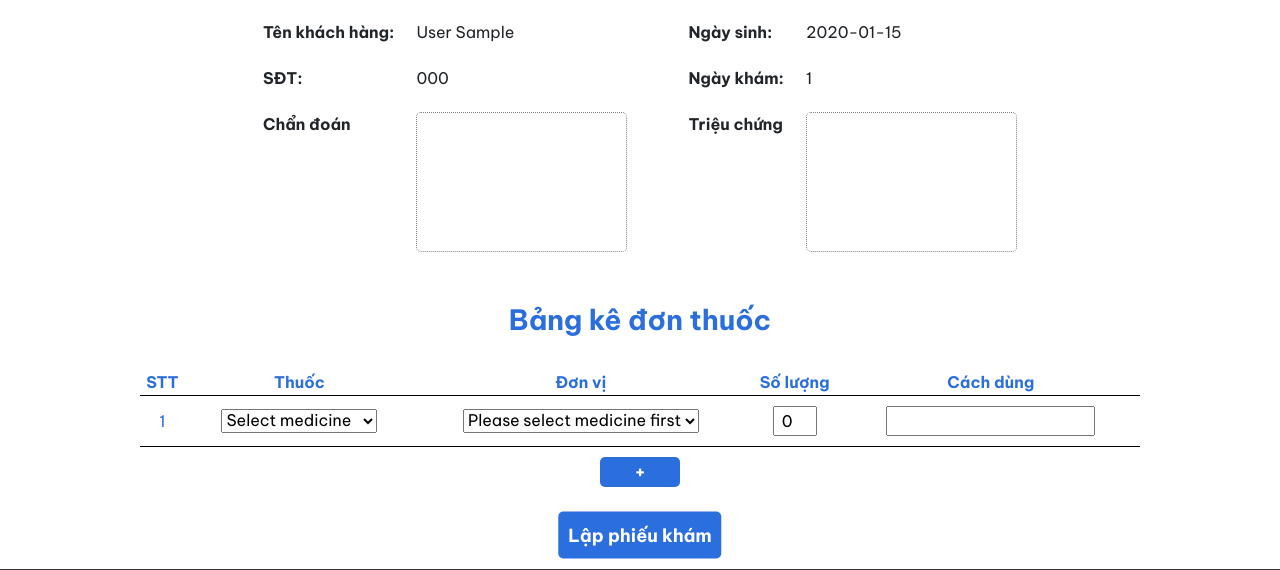
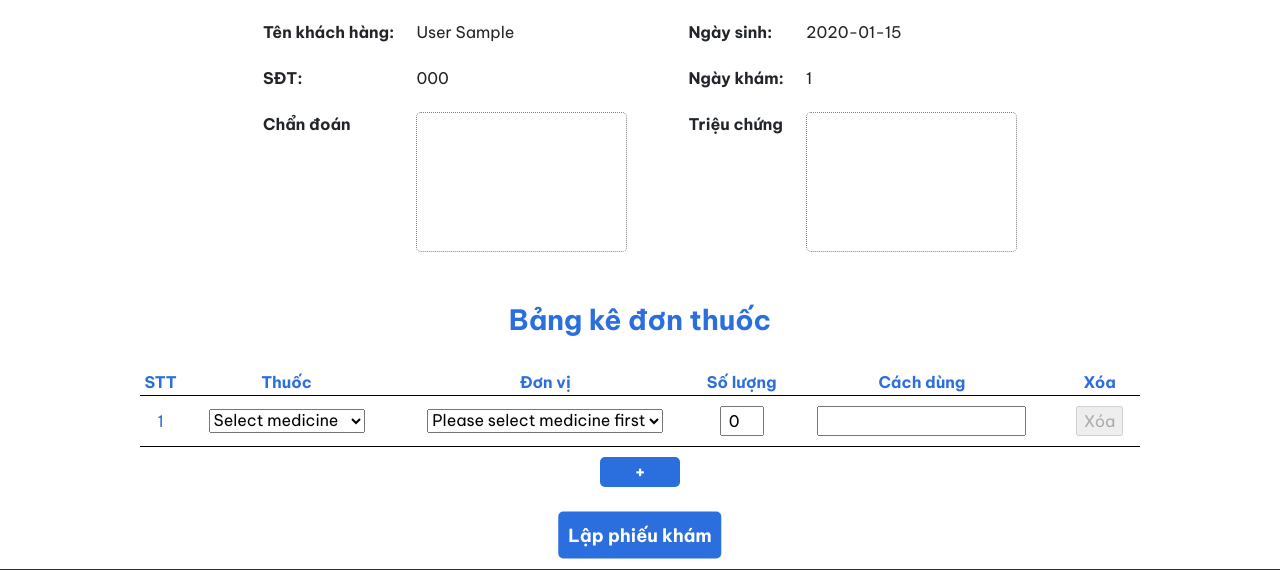
Before and after one commit to HuyNguyenDinh/CNPM, a Flask app: page /doctor-view/make-a-medical-bill/1/1 in a window 1280 px wide. Shown: the part 281-851 px from the top of the page. Run offline with Flask 2, Linux system fonts and the light colour scheme; a user stored in the database is signed in; tables that the repository leaves empty hold one stand-in row (values such as "Sample post"); grey boxes marked "Sample" are stand-in pictures; some libraries are stand-ins or nearby versions.

Commit message:
Add constraint to detail make a medical bill

```diff
--- a/clinicapp/static/js/script.js
+++ b/clinicapp/static/js/script.js
@@ -106,15 +106,17 @@ sessionStorage.setItem("serial", 2);
 var medicine_list = []
 
 function add_med_unit_in_system(med_unit) {
-    medicine_list.push(med_unit);
+    if (med_unit)
+        medicine_list.push(med_unit);
 }
 
 function rm_all_med_unit() {
-    if (medicine_list.length == 0) {
+    if (medicine_list.length <= 0) {
         return;
     }
     else {
         medicine_list.pop();
+        rm_all_med_unit();
     }
 }
 
@@ -136,6 +138,8 @@ function temp(med_id, med_unit_id, med_unit_quantity) {
         fieldSel = document.getElementById(med_unit_id),
         quantitySel = document.getElementById(med_unit_quantity);
     if (med_list != null) {
+        typeSel.length = 1;
+        fieldSel.length = 1;
         for (const [key, value] of Object.entries(med_list)) {
             typeSel.options[typeSel.options.length] = new Option(value["name"], key);
         }
@@ -163,12 +167,15 @@ function temp(med_id, med_unit_id, med_unit_quantity) {
     }
 }
 
-
 function add_row_for_med_bill() {
     med_id = "med-" + sessionStorage.getItem("serial")
     med_unit_id = "med-unit-" + sessionStorage.getItem("serial")
     quanti = "quantity-" + sessionStorage.getItem("serial")
-    $("#talbe2-chi-tiet-thanh-toan-hoa-don").append(`<tr><td>${sessionStorage.getItem("serial")}</td><td><select id=${med_id} class="medicine" size="1"><option value="" selected="selected">Select medicine</option></select></td><td><select class="medicine-unit-id" id=${med_unit_id} size="1"><option value="" selected="selected">Please select medicine first</option></select></td><td><input type="number" min="0" class="quantity" id=${quanti} min="0" max="0" value="0" placeholder="Số lượng"></td><td><input type="text" class="use"></td></tr>`);
+    del = document.getElementsByClassName("deleteDep");
+    for (let i of del) {
+        i.disabled = false;
+    }
+    $("#talbe2-chi-tiet-thanh-toan-hoa-don").append(`<tr><td>${sessionStorage.getItem("serial")}</td><td><select id=${med_id} class="medicine" size="1"><option value="" selected="selected">Select medicine</option></select></td><td><select class="medicine-unit-id" id=${med_unit_id} size="1"><option value="" selected="selected">Please select medicine first</option></select></td><td><input type="number" min="0" class="quantity" id=${quanti} min="0" max="0" value="0" placeholder="Số lượng"></td><td><input type="text" class="use"></td><td><input type="button" class="deleteDep" disabled id="${sessionStorage.getItem("serial")}" value="Xóa"/></td></tr>`);
     temp(med_id, med_unit_id, quanti);
     sessionStorage['serial'] = sessionStorage['serial'] - 1 + 2
     var med = document.getElementsByClassName("medicine");
--- a/clinicapp/templates/detail-make-a-medical-bill.html
+++ b/clinicapp/templates/detail-make-a-medical-bill.html
@@ -36,6 +36,7 @@
             <th>Đơn vị</th>
             <th>Số lượng</th>
             <th>Cách dùng</th>
+            <th>Xóa</th>
         </tr>
         <tr>
             <td>1</td>
@@ -51,6 +52,7 @@
             </td>
             <td><input type="number" min="0" max="0" value="0" class="quantity" id="quantity-1" placeholder="Số lượng"></td>
             <td><input type="text" class="use"></td>
+            <td><input type="button" class="deleteDep" disabled id="1" value="Xóa"/></td>
         </tr>
     </table>
     <button style="padding: 0 20px;" class="button button_add_row_detail btn-submit" onclick="add_row_for_med_bill()">+</button>
@@ -71,7 +73,13 @@
 <script>
     $('body').on('click', 'input.deleteDep', function() {
        $(this).parents('tr').remove();
+       document.getElementById("med-"+ (sessionStorage.getItem("serial")-1)).value = "";
+       document.getElementById("med-unit-"+ (sessionStorage.getItem("serial")-1)).value = "";
+       document.getElementById("quantity-"+ (sessionStorage.getItem("serial")-1)).value = "0";
+       update_med_unit_exist();
+       temp("med-"+ (sessionStorage.getItem("serial")-1), "med-unit-" + (sessionStorage.getItem("serial")-1), "quantity-" + (sessionStorage.getItem("serial")-1))
     });
+
 </script>
 <br>
 {%endblock%}
```
